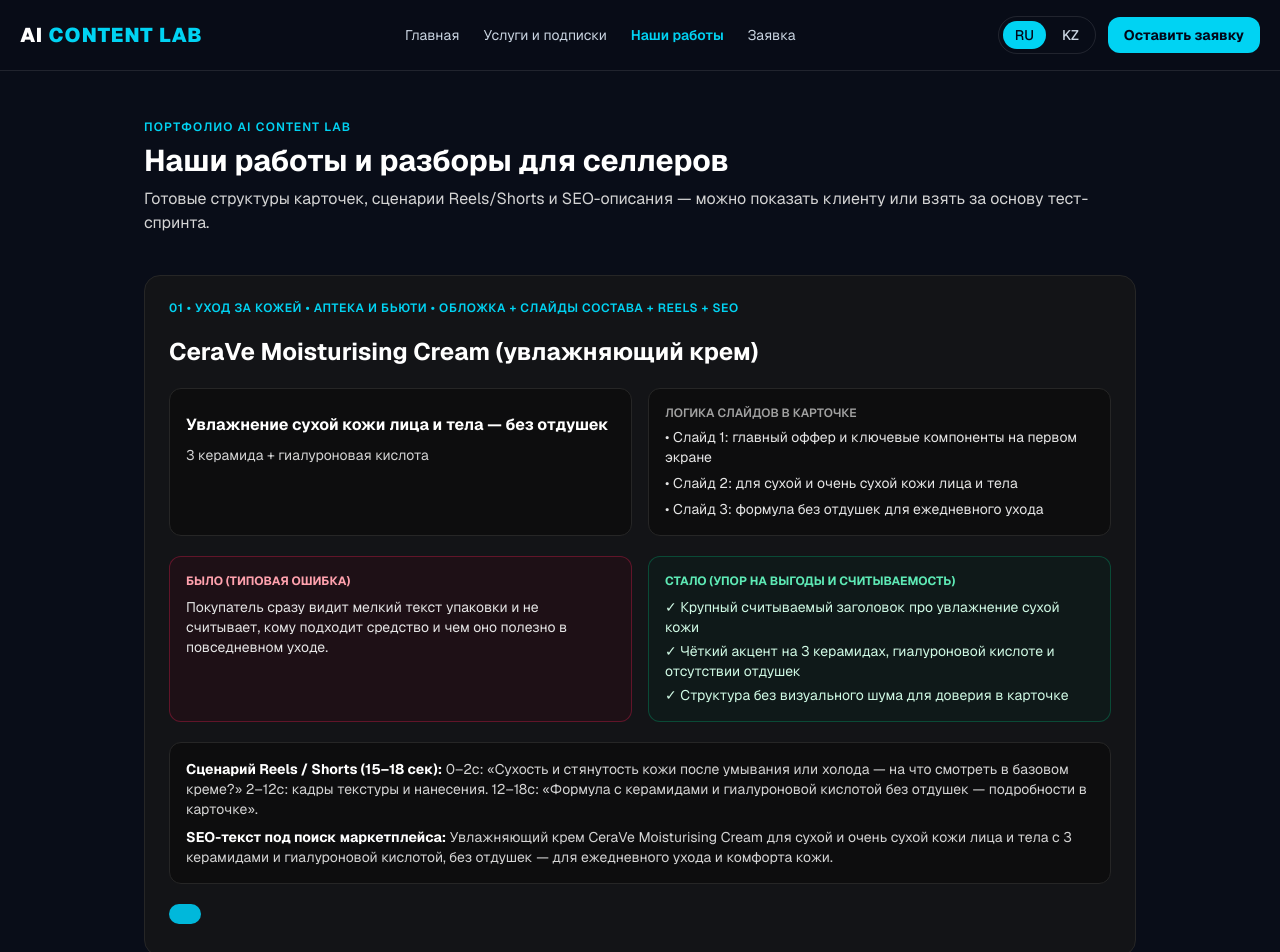
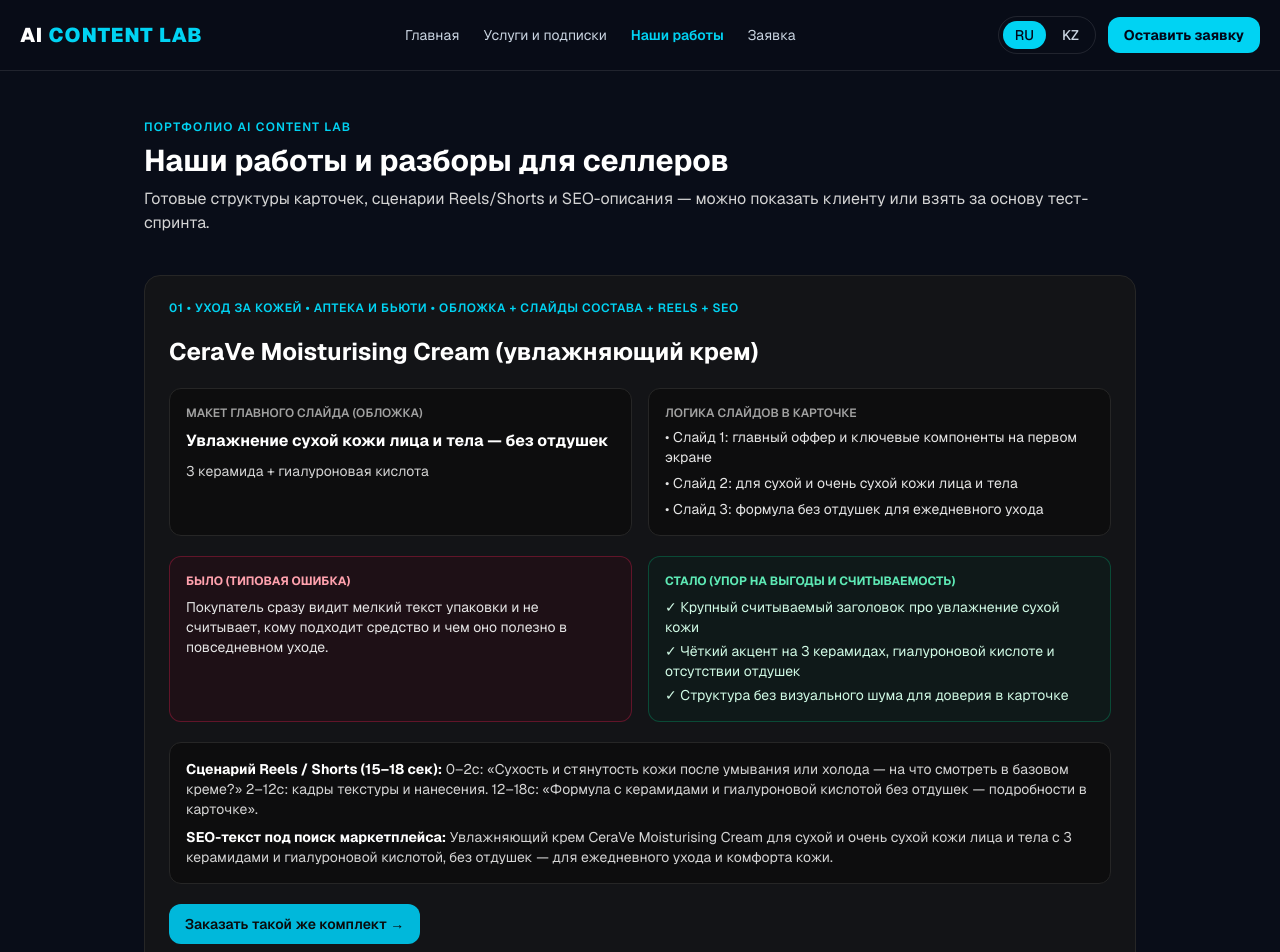
Before and after one commit to humancode000-hash/ai-content-lab-web, a Next.js app: page /cases in a window 1280 px wide. Shown: the top 952 px of the page. Built offline with nearby package versions, Linux system fonts and the light colour scheme.

Commit message:
Use valid casesPage property names in app/cases/page.tsx

```diff
--- a/app/cases/page.tsx
+++ b/app/cases/page.tsx
@@ -39,7 +39,7 @@ export default function CasesPage() {
               <div className="grid gap-4 md:grid-cols-2">
                 <div className="rounded-xl border border-neutral-800 bg-neutral-950/70 p-4 space-y-2">
                   <div className="text-xs font-semibold uppercase text-neutral-400">
-                    {cp.coverLabel}
+                    {cp.coverPreviewLabel}
                   </div>
                   <div className="text-base font-bold text-white">{c.coverHeadline}</div>
                   <div className="text-sm text-neutral-300">{c.coverBadge}</div>
@@ -88,7 +88,7 @@ export default function CasesPage() {
                 href="#order"
                 className="inline-flex items-center rounded-xl bg-cyan-500 px-4 py-2.5 text-sm font-semibold text-neutral-950 hover:bg-cyan-400"
               >
-                {cp.ctaBtn}
+                {cp.orderSimilarBtn}
               </a>
             </article>
           ))}
```
Also changed, not shown: 1 other file (tests, documents, lock files or other folders).
